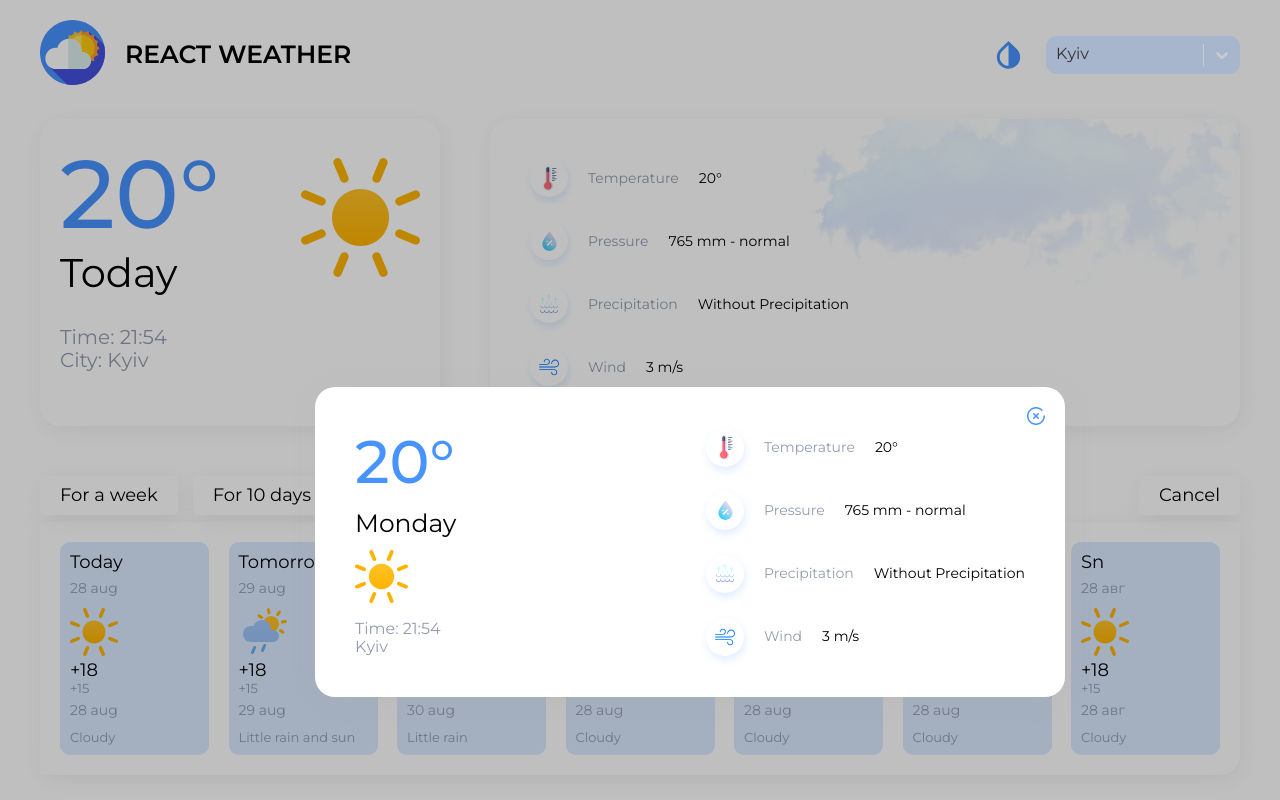
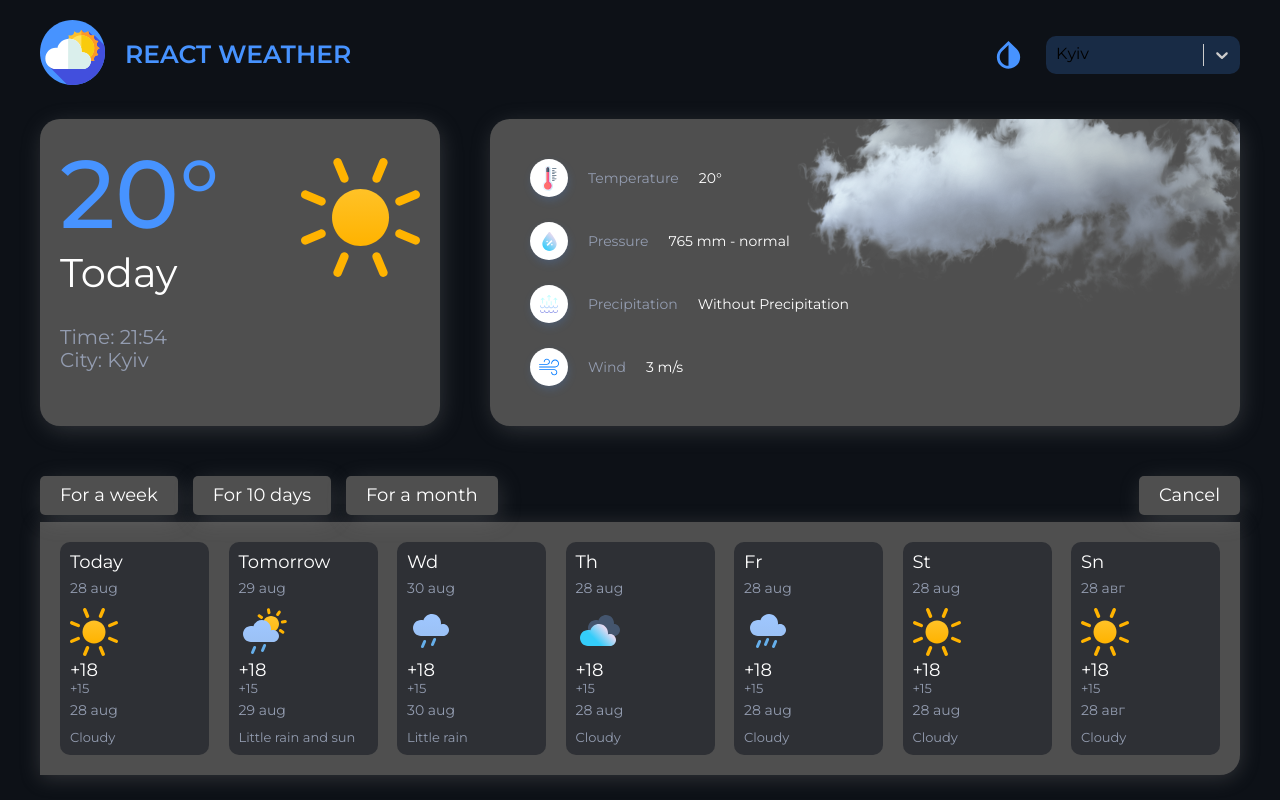
Before and after one commit to serhiyhvala/react-weather, a React (Create React App) app: page / in a window 1280 px wide. Built offline with nearby package versions, Linux system fonts and the light colour scheme.

Commit message:
ADD: SCSS variables for dark theme

```diff
--- a/src/App.tsx
+++ b/src/App.tsx
@@ -8,7 +8,7 @@ import { Header } from './pages/shared/Header'
 const App = () => {
   return (
     <div className="global_container">
-      <PopUp />
+      {/*<PopUp />*/}
       <div className="container">
         <Header />
         <Routes>
--- a/src/pages/Home/components/Days/Days.module.scss
+++ b/src/pages/Home/components/Days/Days.module.scss
@@ -6,15 +6,15 @@
     flex-wrap: wrap;
     padding: 20px;
     width: 100%;
-    background: $light-background;
-    box-shadow: $box-shadow;
+    background-color: var(#{--components-background-default});
+    box-shadow: var(#{--card-shadow-default});
     border-radius: 0 0 $border-radius;
 }
 
 .card {
     display: flex;
     flex-direction: column;
-    background: rgba(71, 147, 255, 0.2);
+    background: var(#{--card-background-default});
     border-radius: 10px;
     padding: 10px;
     width: 149px;
@@ -24,6 +24,7 @@
     .day {
         margin-bottom: 7px;
         font-size: 18px;
+        color: var(#{--text-color-default});
     }
 
     .day_info {
@@ -38,6 +39,7 @@
 
     .day_temp {
         font-size: 18px;
+        color: var(#{--text-color-default});
     }
 
     .night_temp {
@@ -50,7 +52,7 @@
         color: $base-color;
     }
     &:hover {
-        box-shadow: 0px 3px 20px rgba(147, 144, 144, 0.28);
+        box-shadow: var(#{--card-shadow-default});
     }
 }
 
@@ -65,9 +67,9 @@
     box-shadow: 2px 5px 25px -3px rgba(180, 180, 180, 0.25);
     border-radius: 5px;
     padding: 9px 20px;
-    background-color: $light-background;
+    background-color: var(#{--components-background-default});
     margin-right: 15px;
-    color: $light-color;
+    color: var(#{--text-color-default});
     font-size: 18px;
     display: flex;
     align-items: center;
--- a/src/pages/Home/components/ThisDay/ThisDay.module.scss
+++ b/src/pages/Home/components/ThisDay/ThisDay.module.scss
@@ -4,7 +4,7 @@
   padding: 20px;
   max-width: 400px;
   width: 100%;
-  background: $light-background;
+  background: var(#{--components-background-default});
   box-shadow: $box-shadow;
   border-radius: $border-radius;
 }
@@ -26,7 +26,7 @@
     }
     .this_day_name {
         font-size: 40px;
-        color: $light-color;
+        color: var(#{--text-color-default});
     }
 }
 
--- a/src/pages/Home/components/ThisDayInfo/ThisDayInfo.module.scss
+++ b/src/pages/Home/components/ThisDayInfo/ThisDayInfo.module.scss
@@ -5,7 +5,7 @@
   padding: 40px;
   max-width: 750px;
   width: 100%;
-  background: $light-background;
+  background: var(#{--components-background-default});
   box-shadow: $box-shadow;
   border-radius: $border-radius;
 }
@@ -43,7 +43,7 @@
   }
 
   .indicator_value {
-    color: $light-color;
+    color: var(#{--text-color-default});
   }
 }
 
--- a/src/pages/shared/Header.module.scss
+++ b/src/pages/shared/Header.module.scss
@@ -1,3 +1,5 @@
+@import "../../styles/variables.scss";
+
 .header {
     display: flex;
     align-items: center;
@@ -23,6 +25,7 @@
     text-transform: uppercase;
     font-weight: bold;
     font-size: 25px;
+    color: $primary-color;
 }
 
 .change_theme, .logo{
--- a/src/pages/shared/Header.tsx
+++ b/src/pages/shared/Header.tsx
@@ -15,12 +15,16 @@ export const Header = (props: Props) => {
   const ColorStyles = {
     control: (styles: any) => ({
       ...styles,
-      backgroundColor: 'rgba(71, 147, 255, 0.2)',
+      backgroundColor: 0 ? '#4f4f4f' : 'rgba(71, 147, 255, 0.2)',
       width: '194px',
       height: '37px',
       border: 'none',
       borderRadius: '10px',
       zIndex: '100',
+    }),
+    singleValue: (styles: any) => ({
+      ...styles,
+      color: 0 ? '#fff' : '#000'
     })
   }
 
--- a/src/styles/index.scss
+++ b/src/styles/index.scss
@@ -11,6 +11,7 @@
 body {
   position: relative;
   font-family: 'Montserrat', sans-serif;
+  background: var(#{--body-background-default});
 }
 
 .container {
--- a/src/styles/variables.scss
+++ b/src/styles/variables.scss
@@ -3,4 +3,44 @@ $box-shadow: 2px 5px 25px -3px rgba(180, 180, 180, 0.25);
 $border-radius: 20px;
 $primary-color: #4793ff;
 $light-color: #000;
+$dark-color: #fff;
 $base-color: #939cb0;
+
+$body-background-dark: #0d1117;
+$body-background-light: #fff;
+
+$components-background-dark: #4f4f4f;
+$components-background-light: #fff;
+
+$card-background-light: rgba(71, 147, 255, 0.2);
+$card-background-dark: #2e3035;
+
+$card-box-shadow-light: 0px 3px 20px rgba(147, 144, 144, 0.28);
+$card-box-shadow-dark: 0px 3px 20px rgba(5, 5, 5, 0.28);
+
+:root {
+  //body-background
+  --body-background-dark: #{$body-background-dark};
+  --body-background-light: #{$body-background-light};
+  --body-background-default: var(#{--body-background-dark});
+
+  //components-background
+  --components-background-dark: #{$components-background-dark};
+  --components-background-light: #{$components-background-light};
+  --components-background-default: var(#{--components-background-dark});
+
+  //card-background
+  --card-background-dark: #{$card-background-dark};
+  --card-background-light: #{$card-background-light};
+  --card-background-default: var(#{--card-background-dark});
+
+  //card-shadow
+  --card-shadow-dark: #{$card-box-shadow-dark};
+  --card-shadow-light: #{$card-box-shadow-light};
+  --card-shadow-default: var(#{--card-shadow-light});
+
+  //text
+  --text-color-dark: #{$dark-color};
+  --text-color-light: #{$light-color};
+  --text-color-default: var(#{--text-color-dark});
+}
```
